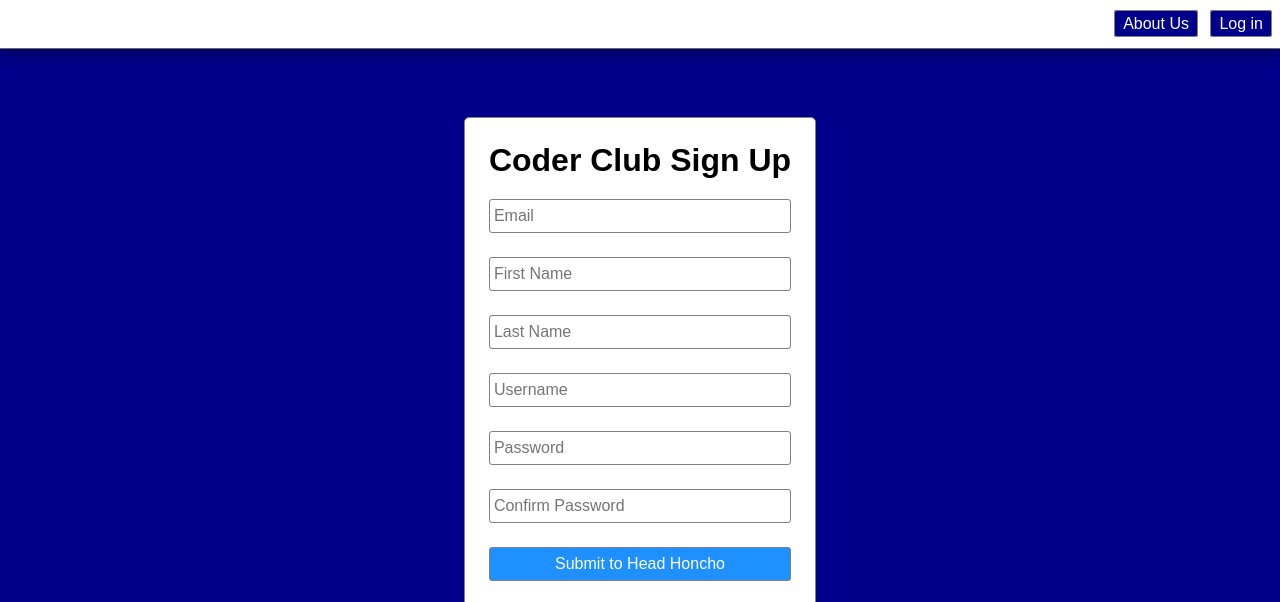
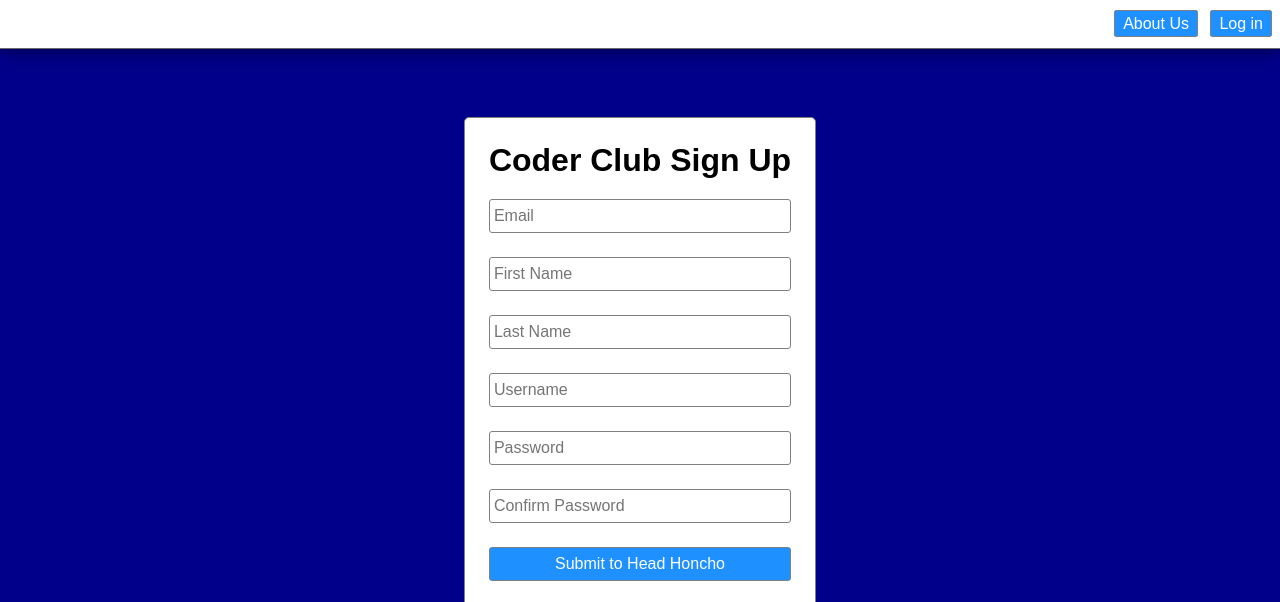
Before and after one commit to Lenny3000/staticRegisterPage, a plain HTML site: page index.html in a window 1280 px wide. Shown: the top 602 px of the page. Drawn offline with Linux system fonts and the light colour scheme.

Commit message:
css static register page

```diff
--- a/main.css
+++ b/main.css
@@ -22,7 +22,7 @@ header {
 
 header a {
     color: white;
-    background-color: #00008b;
+    background-color: #1e90ff;
     border: solid 1px gray;
     border-radius: 3px;
     padding: .25rem .5rem;
```
